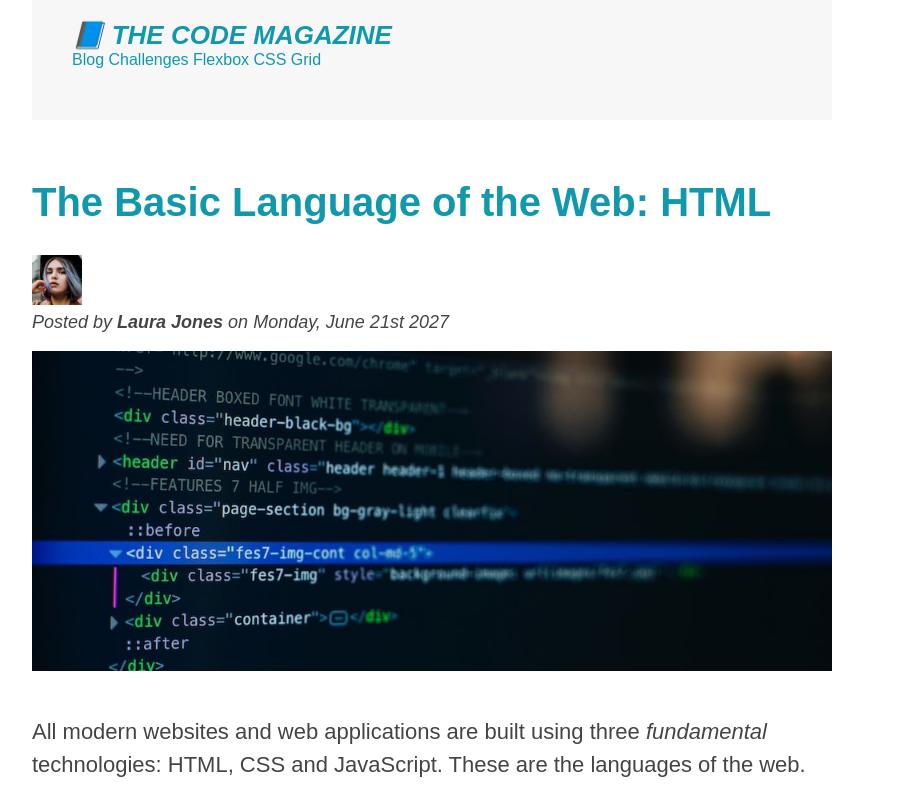
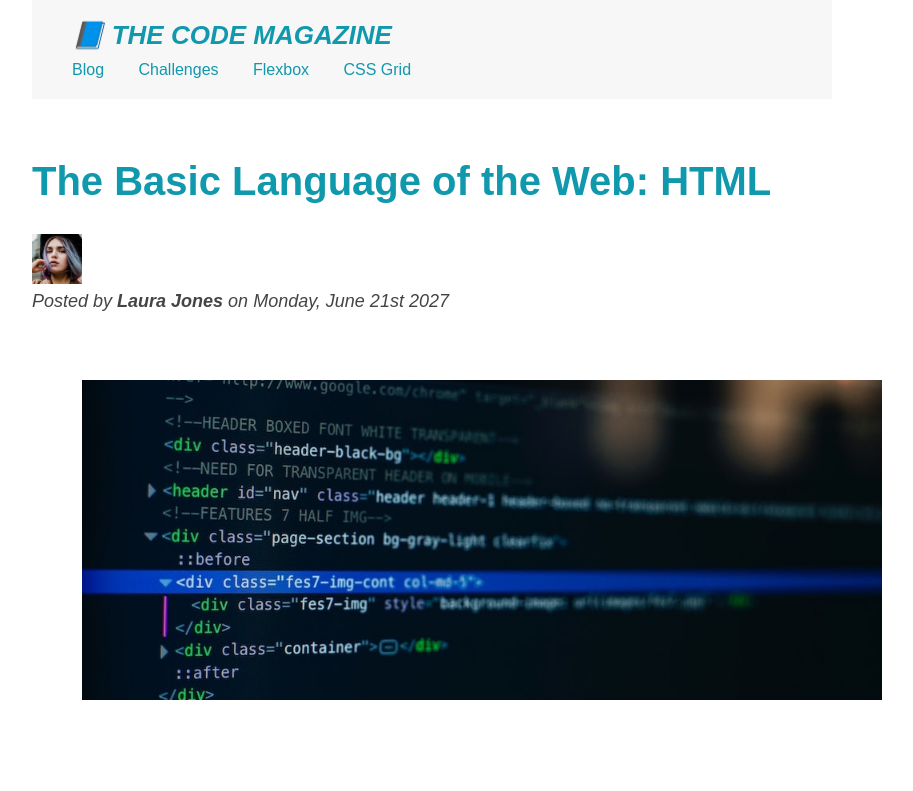
Before and after one commit to dd-obua/html-css-jn, a plain HTML site: page 03-CSS-Fundamentals/index.html in a window 1280 px wide. Shown: the top 791 px of the page, without its empty margins (208-1121 px from the left). Drawn offline with Linux system fonts and the light colour scheme.

Commit message:
Code display properties

```diff
--- a/03-CSS-Fundamentals/style.css
+++ b/03-CSS-Fundamentals/style.css
@@ -6,6 +6,8 @@
 
 /* inherited properties */
 /* they have the lowest priority in case of conflicts, they are easily overridden */
+
+/* main page sections */
 body {
   font-family: sans-serif;
   color: #444;
@@ -20,7 +22,7 @@ body {
   background-color: #f7f7f7;
   padding: 20px 40px;
   margin-bottom: 60px;
-  height: 80px;
+  /* height: 80px; */
 }
 
 .post-header {
@@ -45,6 +47,7 @@ li {
   color: red;
 } */
 
+/* smaller elements */
 h1,
 h2,
 h3 {
@@ -82,6 +85,7 @@ p {
 li {
   font: size 20px;
   margin-bottom: 10px;
+  /* display: inline; */
 }
 
 li:last-child {
@@ -174,7 +178,19 @@ a:active {
 .post-img {
   width: 100%;
   height: auto;
+  margin: 50px;
 }
+
+nav a:link {
+  margin-right: 30px;
+  margin-top: 10px;
+  display: inline-block;
+}
+
+nav a:link:last-child {
+  margin-right: 0;
+}
+
 /* resoving conflicts */
 /* #copyright {
   color: red;
```
